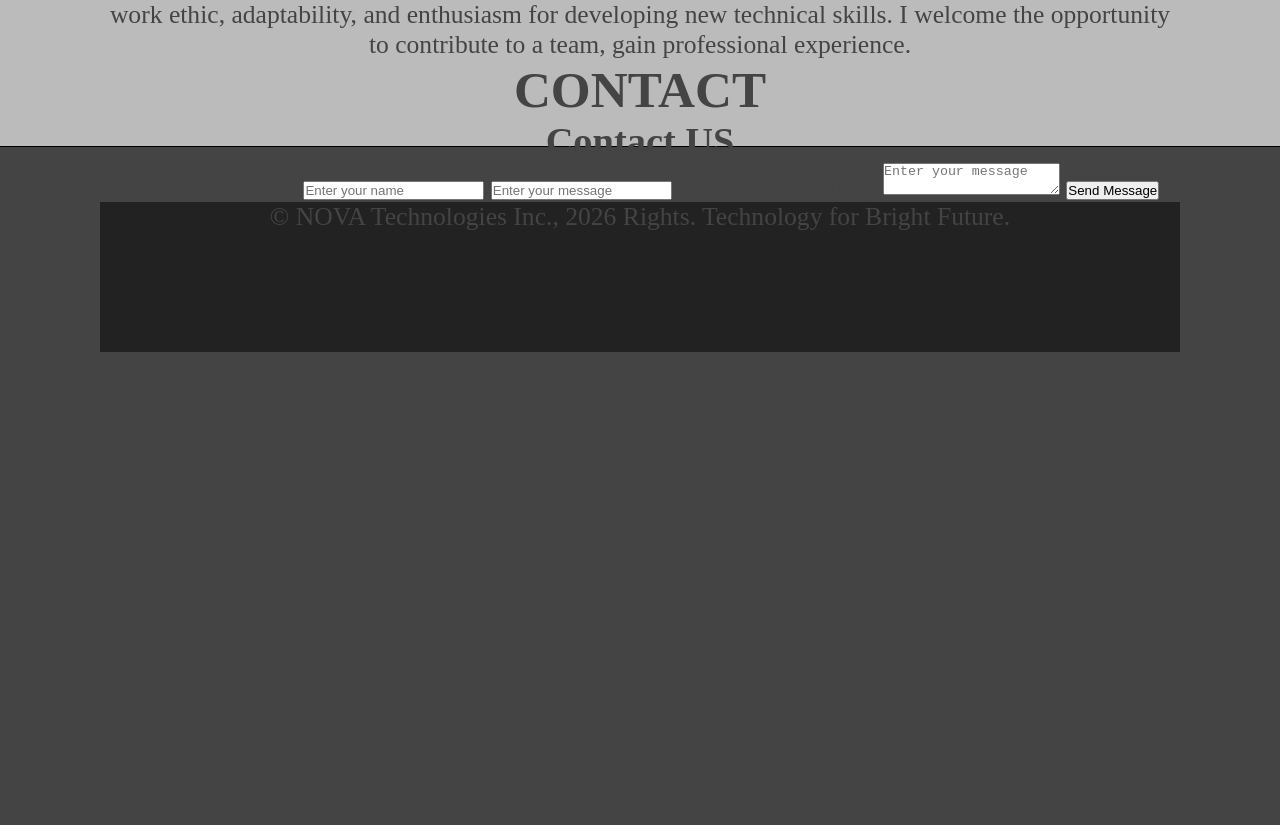
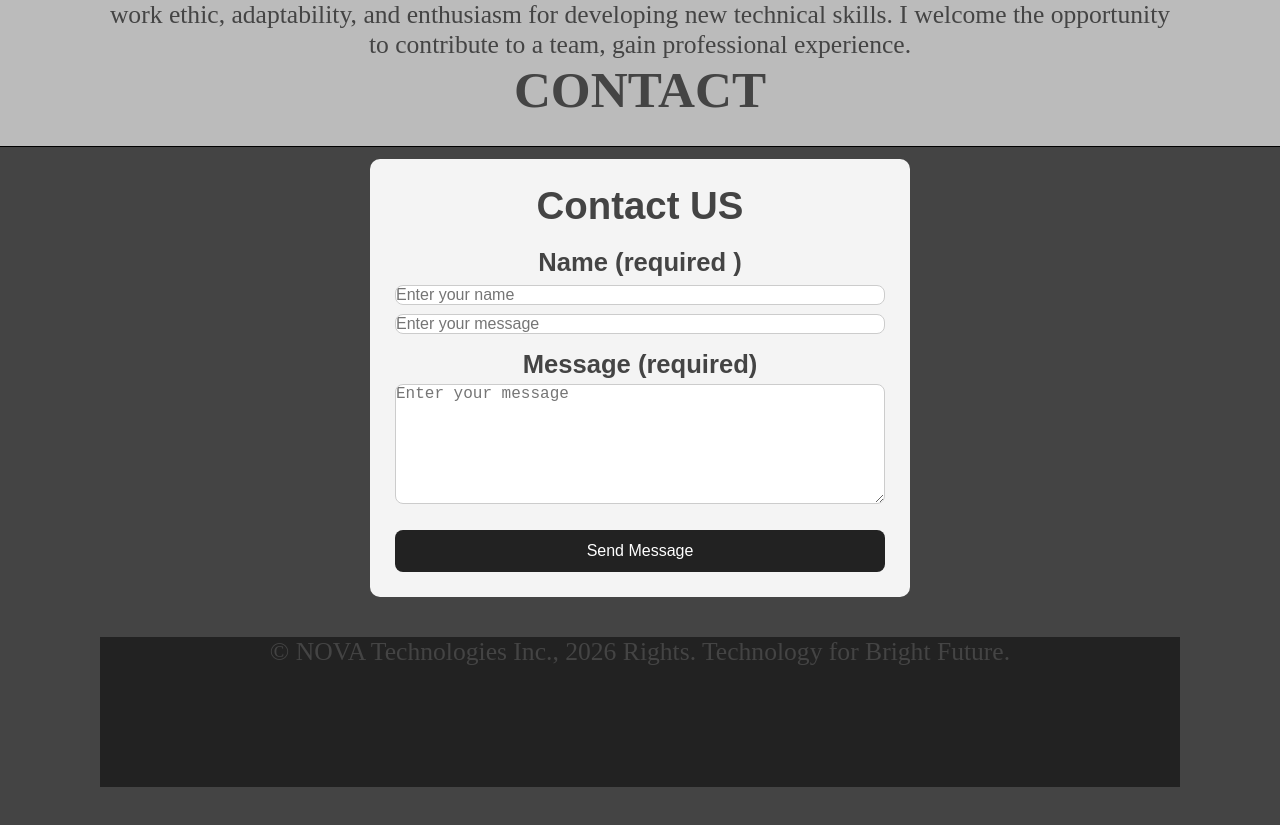
Before and after one commit to Novian333/novian333.github.io, a plain HTML site: page index.html in a window 1280 px wide. Shown: the part 3623-4448 px from the top of the page. Drawn offline with Linux system fonts and the light colour scheme; a web font is replaced by a local one.

Commit message:
updated css/app.css

```diff
--- a/css/app.css
+++ b/css/app.css
@@ -119,6 +119,63 @@ main {
   text-align: left;
   font-size: 1.2em;
 }
+#contact > p {
+  width: 100%;
+  height: 1000px;
+  background: #444;
+  color: #bbb;
+  padding-bottom: 50px 100px;
+  padding-top: 175px;
+  border-bottom: 1px solid #000;
+  text-align: center;
+}
+.contactForm {
+  width: 50%;
+  margin: 40px auto;
+  padding: 25px;
+  background: #f4f4f4;
+  border-radius: 10px;
+  font-family: Arial, Helvetica, sans-serif;
+  border: 3px 3px 7px #222;
+}
+.contactForm h2{
+  text-align: center;
+  margin-bottom: 20px;
+  color:#444
+}
+.contactForm label {
+  display: block;
+  margin-top: 15px;
+  font-weight: bold;
+}
+.contactForm input,
+.contactForm textarea {
+ width: 100%;
+ padding: 10;
+ margin-top: 5px;
+border: 1px solid #ccc;
+border-radius: 8px;
+font-size: 1rem;
+box-sizing: border-box;
+}
+.contactForm textarea {
+  height: 120px;
+  resize: vertical;
+}
+.contactForm button {
+  width: 100%;
+  margin-top: 20px;
+  padding: 12px;
+  background: #222;
+  color: #fff;
+  border: none;
+  border-radius: 8px;
+  font-size: 1rem;
+  cursor: pointer;
+}
+.contactForm button:hover{
+  background: #444;
+}
 footer {
   width: 100%;
   height: 150px;
```
